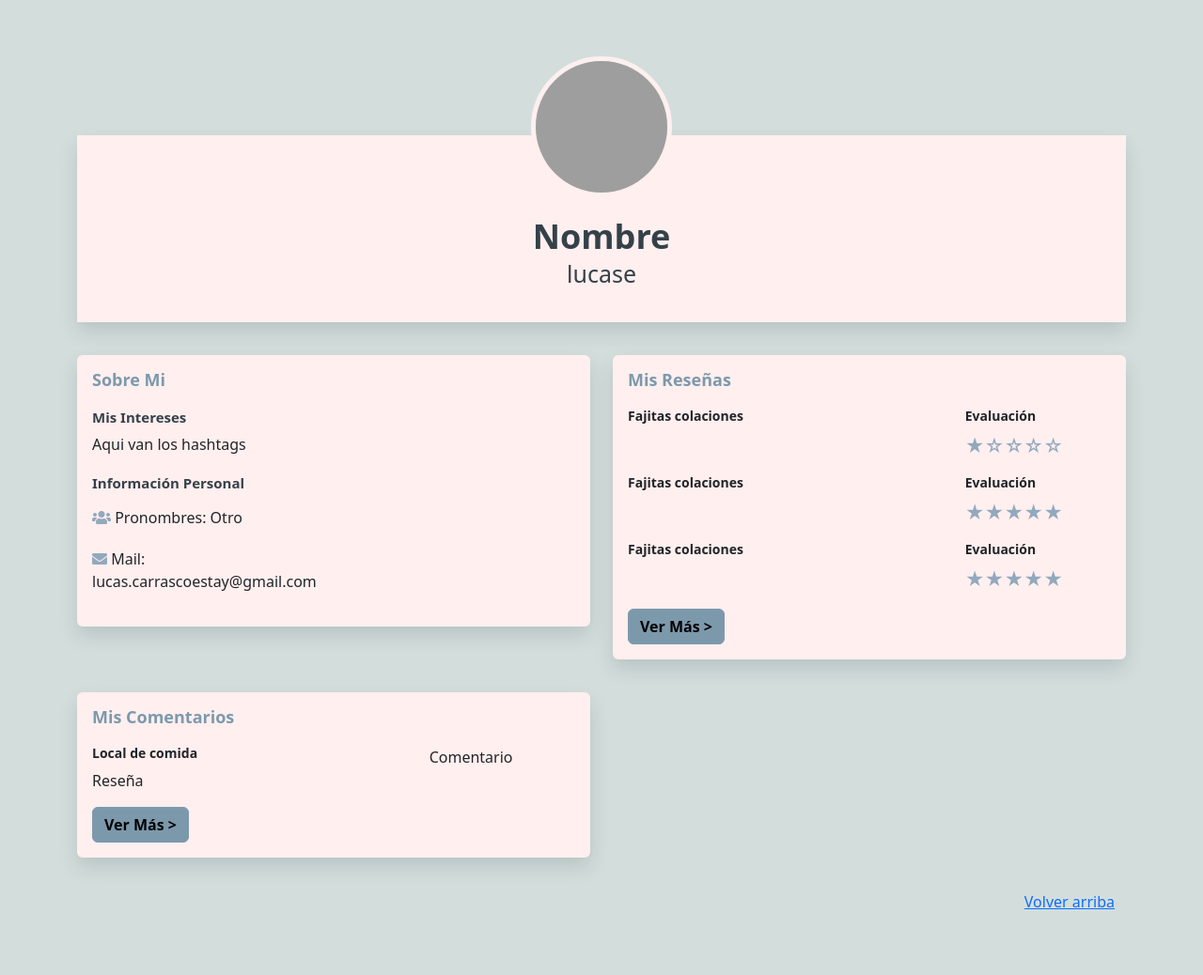
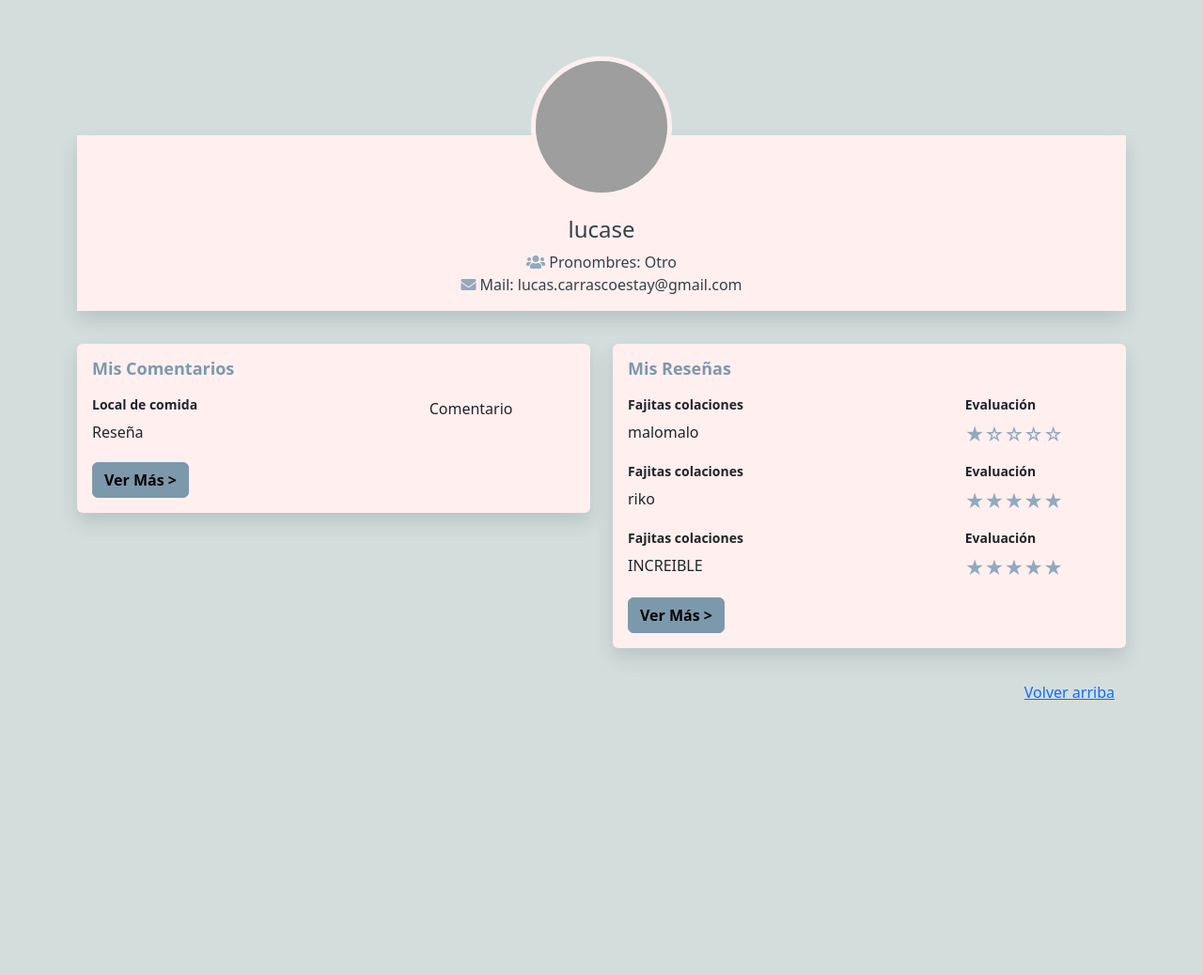
Before and after one commit to Hcatmin/FcFoods, a Django app: page /profile/ in a window 1280 px wide. Shown: the part 76-1114 px from the top of the page at 94% size. After the commit the page ends 821 px from the top, so only its background shows below. Run offline with Django 4.2, Linux system fonts and the light colour scheme; a user stored in the database is signed in; data comes from the database, SQL or seed files in the repository; some libraries are stand-ins or nearby versions; grey boxes are pictures that could not be loaded.

Commit message:
refactor: new style for profile

```diff
--- a/foodproject/templates/perfil.html
+++ b/foodproject/templates/perfil.html
@@ -17,8 +17,15 @@
       <div class="card-body hello">
         <div class="wrapper">
           <img src="https://img.freepik.com/premium-photo/cat-dressed-formal-business-suit-anthropomorphic-businessman-generative-ai_796128-1479.jpg?w=740" alt="" class="user-profile">
-          <h3>Nombre</h3>
-          <p>{{request.user.username}}</p>
+          <h4>{{request.user.username}}</h4>
+        </div>
+        <div class="social-info">
+          <i class="fas fas fa-users mr-2" style="color: #92A9BD"></i>
+          <span>Pronombres: {{request.user.pronombre}}</span>
+        </div>
+        <div class="social-info">
+          <i class="fas fas fa-envelope mr-2" style="color: #92A9BD"></i>
+          <span>Mail: {{request.user.email}}</span>
         </div>
       </div>
     </div>
@@ -26,24 +33,19 @@
       <div class="col-lg-6">
         <div class="card hello">
           <div class="card-body info-card social-about">
-            <h2 class="text-blue">Sobre Mi</h2>
-            <h4><strong>Mis Intereses</strong></h4>
-            <p>Aqui van los hashtags</p>
-            <h4 class="mb-3"><strong>Información Personal</strong></h4>
+            <h2 class="text-blue">Mis Comentarios</h2>
             <div class="row">
-              <div class="col-6">
-                <div class="social-info">
-                  <i class="fas fas fa-users mr-2" style="color: #92A9BD"></i>
-                  <span>Pronombres: {{request.user.pronombre}}</span>
-                </div>
+              <div class="col-lg-8">
+                <h5>Local de comida</h5>
+                  <div class="mb-3">
+                    <p>Reseña</p>
+                  </div>
               </div>
-            </div>
-            <div class="row">
-              <div class="col-6">
-                <div class="social-info">
-                  <i class="fas fas fa-envelope mr-2" style="color: #92A9BD"></i>
-                  <span>Mail: {{request.user.email}}</span>
-                </div>
+              <div class="col-lg-4">
+                <p>Comentario</p>
+              </div>
+              <div class="col-lg-5">
+                <button class="btn see-more" id="see-more" data-toggle="modal" data-target="#CommentsModal">Ver Más ></button>
               </div>
             </div>
           </div>
@@ -58,7 +60,7 @@
               <div class="col-lg-8">
                 <h5>{{review.local_comida}}</h5>
                   <div class="mb-3">
-                    <p>{{review.comentario}} </p>
+                    <p>{{review.detalle}} </p>
                   </div>
               </div>
               <div class="col-lg-4">
@@ -89,27 +91,6 @@
           </div>
         </div>
       </div>
-      <div class="col-lg-6">
-        <div class="card info-card hello">
-          <div class="card-body">
-            <h2 class="text-blue">Mis Comentarios</h2>
-            <div class="row">
-              <div class="col-lg-8">
-                <h5>Local de comida</h5>
-                  <div class="mb-3">
-                    <p>Reseña</p>
-                  </div>
-              </div>
-              <div class="col-lg-4">
-                <p>Comentario</p>
-              </div>
-              <div class="col-lg-5">
-                <button class="btn see-more" id="see-more" data-toggle="modal" data-target="#CommentsModal">Ver Más ></button>
-              </div>
-            </div>
-          </div>
-        </div>
-      </div>
     </div>
       <!-- Modal Reseñas -->
   <div class="modal fade" id="exampleModal" tabindex="-1" aria-labelledby="exampleModalLabel" aria-hidden="true">
@@ -136,7 +117,7 @@
             <tbody>
               {% for review in reviews_usuario %}
                 <tr>
-                  <td>{{review.comentario}}</td>
+                  <td>{{review.detalle}}</td>
                   <td>{{review.calificacion_comida}}</td>
                   <td>{{review.calificacion_presentacion}}</td>
                   <td>{{review.calificacion_precio}}</td>
```
